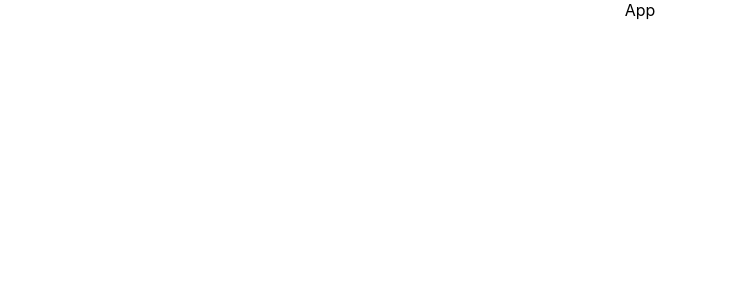
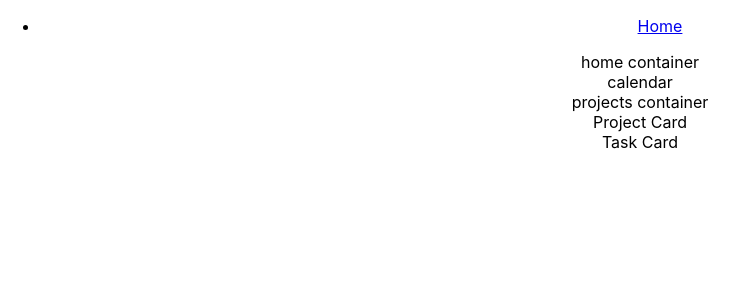
Before and after one commit to jomariepolanco/smarthire-frontend, a React (Create React App) app: page /home in a window 1280 px wide. Shown: the top 300 px of the page, without its empty margins (0-748 px from the left). Built offline with nearby package versions, Linux system fonts and the light colour scheme.

Commit message:
routed home container

```diff
--- a/src/App.js
+++ b/src/App.js
@@ -1,10 +1,17 @@
 
+import { Route, Switch } from 'react-router-dom';
 import './App.css';
+import HomeContainer from './Home/Containers/HomeContainer';
+import Navbar from './Layout/Navbar';
 
 function App() {
   return (
     <div className="App">
-      App
+      <Navbar />
+      <Switch>
+        <Route path='/home' component={HomeContainer} />
+      </Switch>
+
     </div>
   );
 }
--- /dev/null
+++ b/src/Home/Components/Calendar.js
@@ -0,0 +1,13 @@
+import React, { Component } from 'react'
+import ProjectsContainer from '../Containers/ProjectsContainer'
+
+export default class Calendar extends Component {
+    render() {
+        return (
+            <div>
+                calendar
+                <ProjectsContainer />
+            </div>
+        )
+    }
+}
--- /dev/null
+++ b/src/Home/Components/ProjectCard.js
@@ -0,0 +1,13 @@
+import React, { Component } from 'react'
+import TaskCard from './TaskCard'
+
+export default class ProjectCard extends Component {
+    render() {
+        return (
+            <div>
+                Project Card
+                <TaskCard />
+            </div>
+        )
+    }
+}
--- /dev/null
+++ b/src/Home/Components/TaskCard.js
@@ -0,0 +1,11 @@
+import React, { Component } from 'react'
+
+export default class TaskCard extends Component {
+    render() {
+        return (
+            <div>
+                Task Card
+            </div>
+        )
+    }
+}
--- /dev/null
+++ b/src/Home/Containers/HomeContainer.js
@@ -0,0 +1,13 @@
+import React, { Component } from 'react'
+import Calendar from '../Components/Calendar'
+
+export default class HomeContainer extends Component {
+    render() {
+        return (
+            <div>
+                home container
+                <Calendar />
+            </div>
+        )
+    }
+}
--- /dev/null
+++ b/src/Home/Containers/ProjectsContainer.js
@@ -0,0 +1,13 @@
+import React, { Component } from 'react'
+import ProjectCard from '../Components/ProjectCard'
+
+export default class ProjectsContainer extends Component {
+    render() {
+        return (
+            <div>
+                projects container
+                <ProjectCard />
+            </div>
+        )
+    }
+}
--- /dev/null
+++ b/src/Layout/Navbar.js
@@ -0,0 +1,18 @@
+import React, { Component } from 'react'
+import { NavLink } from 'react-router-dom'
+
+export default class Navbar extends Component {
+    render() {
+        return (
+            <div>
+                <ul>
+                    <li>
+                        <NavLink to='/home'>
+                            Home
+                        </NavLink>
+                    </li>
+                </ul>
+            </div>
+        )
+    }
+}
```
Also changed, not shown: 1 other file (tests, documents, lock files or other folders).
